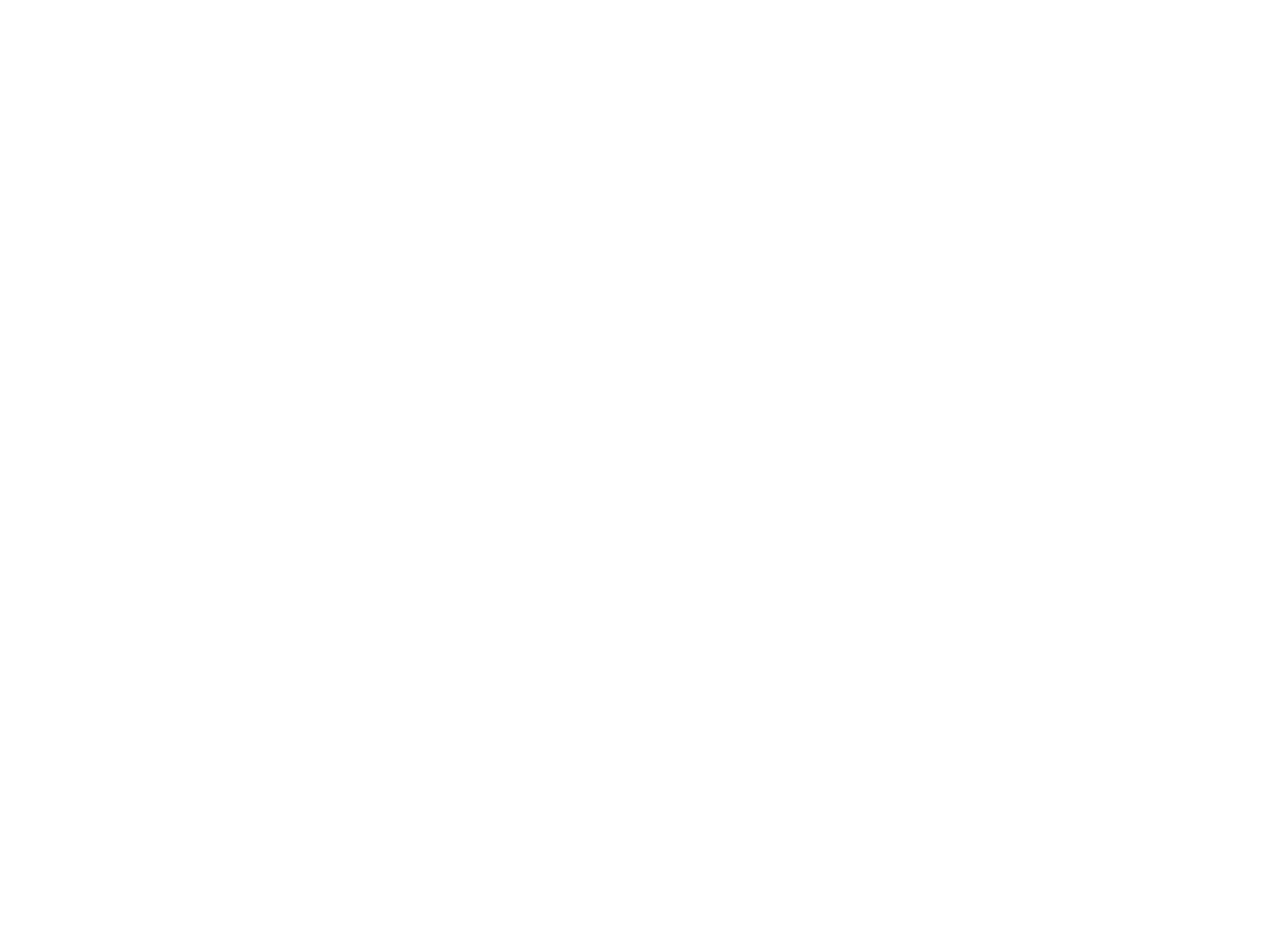
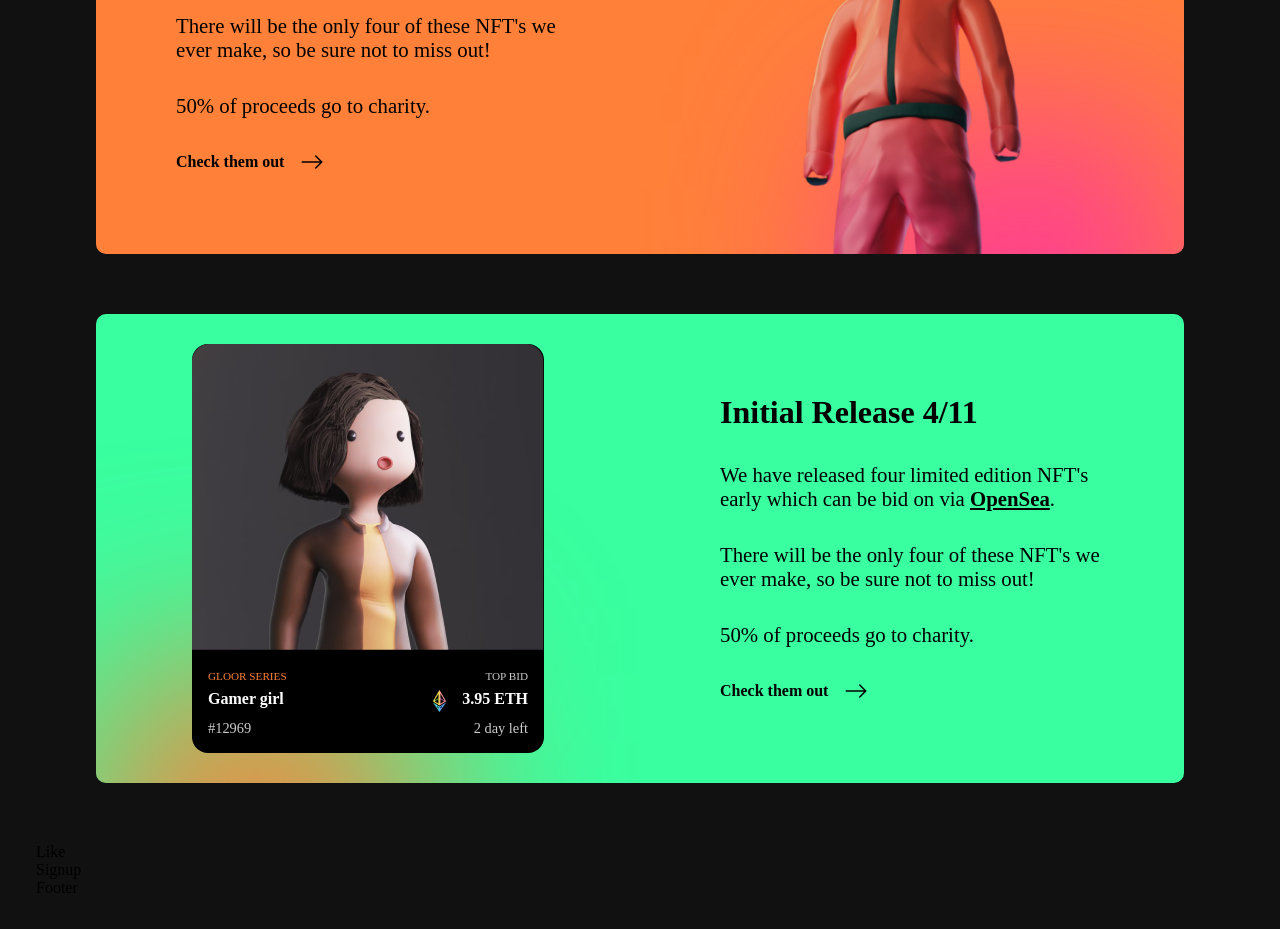
Before and after one commit to DevArthuro/landing-nft, a React (Vite) app: page / in a window 1280 px wide. Shown: the part 2240-3169 px from the top of the page. Before the commit the page ends 2069 px from the top, so only its background shows below. Built offline with nearby package versions, Linux system fonts and the light colour scheme.

Commit message:
feat: add the release section

```diff
--- a/src/components/Release.tsx
+++ b/src/components/Release.tsx
@@ -1,5 +1,64 @@
+import Card from "./Card";
+import { BsArrowRight } from "react-icons/bs";
+import release1 from "../../public/release1.png";
+import release2 from "../../public/release2.png";
+
 const Release = () => {
-  return <div>Release</div>;
+  return (
+    <div className="releases">
+      {/*Release 1*/}
+      <div className="release orange">
+        <div className="content">
+          <h2 className="title">Initial Release 4/11</h2>
+          <p className="description">
+            We have released four limited edition NFT's early which can be bid
+            on via <a href="#">OpenSea</a>.
+          </p>
+          <p className="description">
+            There will be the only four of these NFT's we ever make, so be sure
+            not to miss out!
+          </p>
+          <p className="description">50% of proceeds go to charity.</p>{" "}
+          <a href="#" className="link">
+            Check them out <BsArrowRight />
+          </a>
+        </div>
+        <div className="image">
+          <img src={release1} alt="image release man" />
+          <div className="ellipse pink"></div>
+        </div>
+      </div>
+      {/*Release 2*/}
+      <div className="release green">
+        <div className="card-container">
+          <Card
+            image={release2}
+            series="Gloor series"
+            title="Gamer girl"
+            price={3.95}
+            tag={12969}
+            time={2}
+          />
+          <div className="ellipse orange"></div>
+        </div>
+        <div className="content">
+          <h2 className="title">Initial Release 4/11</h2>
+          <p className="description">
+            We have released four limited edition NFT's early which can be bid
+            on via <a href="#">OpenSea</a>.
+          </p>
+          <p className="description">
+            There will be the only four of these NFT's we ever make, so be sure
+            not to miss out!
+          </p>
+          <p className="description">50% of proceeds go to charity.</p>{" "}
+          <a href="#" className="link">
+            Check them out <BsArrowRight />
+          </a>
+        </div>
+      </div>
+    </div>
+  );
 };
 
 export default Release;
--- a/src/sass/sections/_release.scss
+++ b/src/sass/sections/_release.scss
@@ -0,0 +1,90 @@
+@use "../base/variables" as *;
+
+.releases {
+  margin: 60px;
+  display: flex;
+  flex-direction: column;
+  gap: 60px;
+  .release {
+    overflow: hidden;
+    display: grid;
+    grid-template-columns: 1fr 1fr;
+    border-radius: 10px;
+    .content {
+      padding: 80px 80px;
+      display: flex;
+      flex-direction: column;
+      gap: 32px;
+      .title {
+        font-size: 2rem;
+      }
+      .description {
+        font-size: 1.3rem;
+        a {
+          color: black;
+          font-weight: bold;
+        }
+      }
+      .link {
+        color: black;
+        font-weight: bold;
+        text-decoration: none;
+        display: flex;
+        gap: 16px;
+        align-items: center;
+        svg {
+          font-size: 1.5rem;
+        }
+      }
+    }
+    .image {
+      position: relative;
+      overflow: hidden;
+      z-index: 2;
+      display: flex;
+      justify-content: center;
+      align-items: flex-end;
+      img {
+        height: 24rem;
+      }
+      .ellipse {
+        z-index: -1;
+        position: absolute;
+        height: 320px;
+        width: 320px;
+        filter: blur(100px);
+        bottom: -40%;
+        right: 0;
+      }
+      .pink {
+        background-color: map-get($colors, --pink);
+      }
+    }
+    .card-container {
+      overflow: hidden;
+      position: relative;
+      z-index: 2;
+      display: flex;
+      justify-content: center;
+      align-items: center;
+      .ellipse {
+        z-index: -1;
+        position: absolute;
+        height: 320px;
+        width: 320px;
+        filter: blur(100px);
+        bottom: -45%;
+        left: 0;
+      }
+      .orange {
+        background-color: map-get($colors, --orange);
+      }
+    }
+  }
+  .orange {
+    background-color: map-get($colors, --orange);
+  }
+  .green {
+    background-color: map-get($colors, --green);
+  }
+}
--- a/src/styles/index.css
+++ b/src/styles/index.css
@@ -260,6 +260,94 @@ nav .links-container .links li:last-of-type a {
   bottom: 40%;
   left: 40%;
 }
+.releases {
+  margin: 60px;
+  display: flex;
+  flex-direction: column;
+  gap: 60px;
+}
+.releases .release {
+  overflow: hidden;
+  display: grid;
+  grid-template-columns: 1fr 1fr;
+  border-radius: 10px;
+}
+.releases .release .content {
+  padding: 80px 80px;
+  display: flex;
+  flex-direction: column;
+  gap: 32px;
+}
+.releases .release .content .title {
+  font-size: 2rem;
+}
+.releases .release .content .description {
+  font-size: 1.3rem;
+}
+.releases .release .content .description a {
+  color: #000;
+  font-weight: bold;
+}
+.releases .release .content .link {
+  color: #000;
+  font-weight: bold;
+  text-decoration: none;
+  display: flex;
+  gap: 16px;
+  align-items: center;
+}
+.releases .release .content .link svg {
+  font-size: 1.5rem;
+}
+.releases .release .image {
+  position: relative;
+  overflow: hidden;
+  z-index: 2;
+  display: flex;
+  justify-content: center;
+  align-items: flex-end;
+}
+.releases .release .image img {
+  height: 24rem;
+}
+.releases .release .image .ellipse {
+  z-index: -1;
+  position: absolute;
+  height: 320px;
+  width: 320px;
+  filter: blur(100px);
+  bottom: -40%;
+  right: 0;
+}
+.releases .release .image .pink {
+  background-color: #ff3998;
+}
+.releases .release .card-container {
+  overflow: hidden;
+  position: relative;
+  z-index: 2;
+  display: flex;
+  justify-content: center;
+  align-items: center;
+}
+.releases .release .card-container .ellipse {
+  z-index: -1;
+  position: absolute;
+  height: 320px;
+  width: 320px;
+  filter: blur(100px);
+  bottom: -45%;
+  left: 0;
+}
+.releases .release .card-container .orange {
+  background-color: #ff8139;
+}
+.releases .orange {
+  background-color: #ff8139;
+}
+.releases .green {
+  background-color: #39ffa0;
+}
 .super-rare {
   display: flex;
   flex-direction: column;
```
